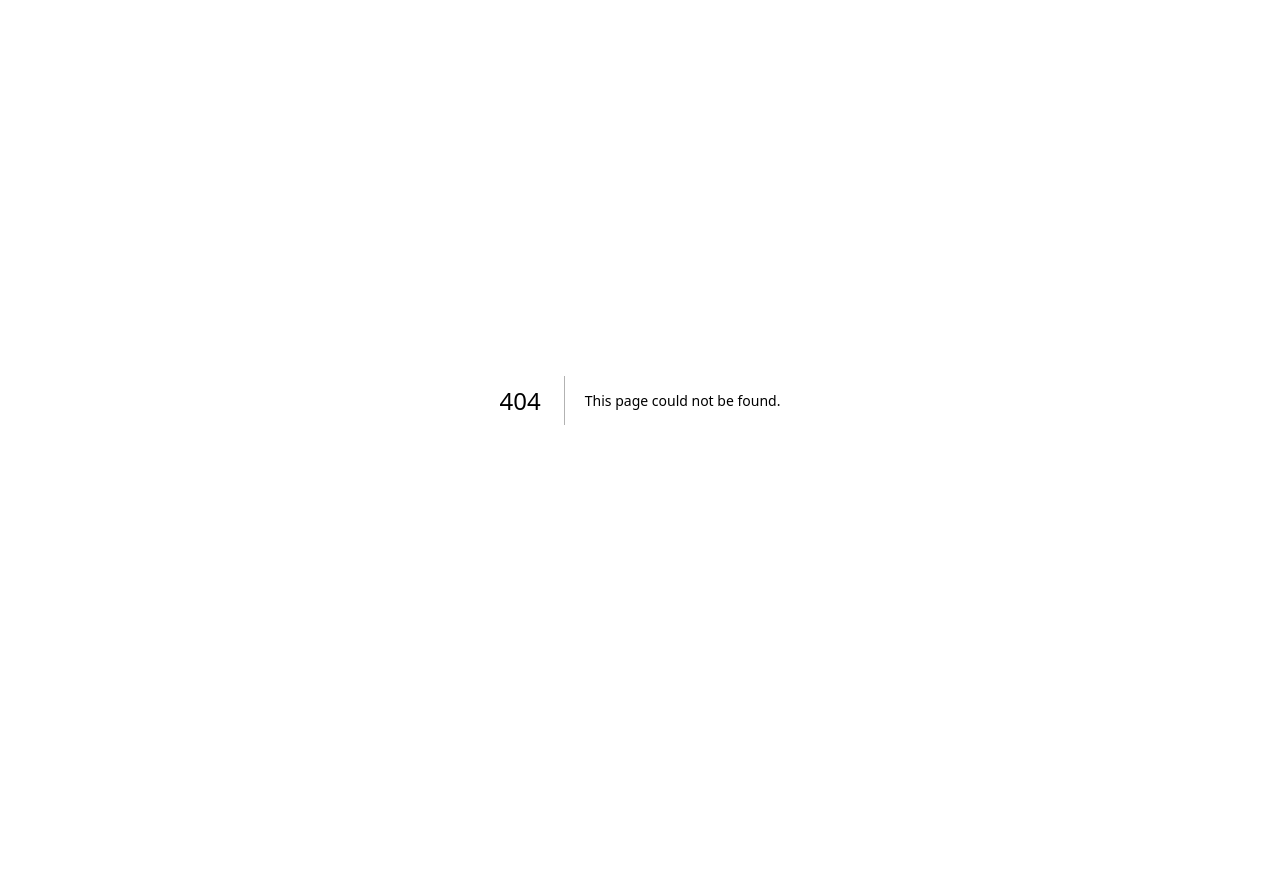
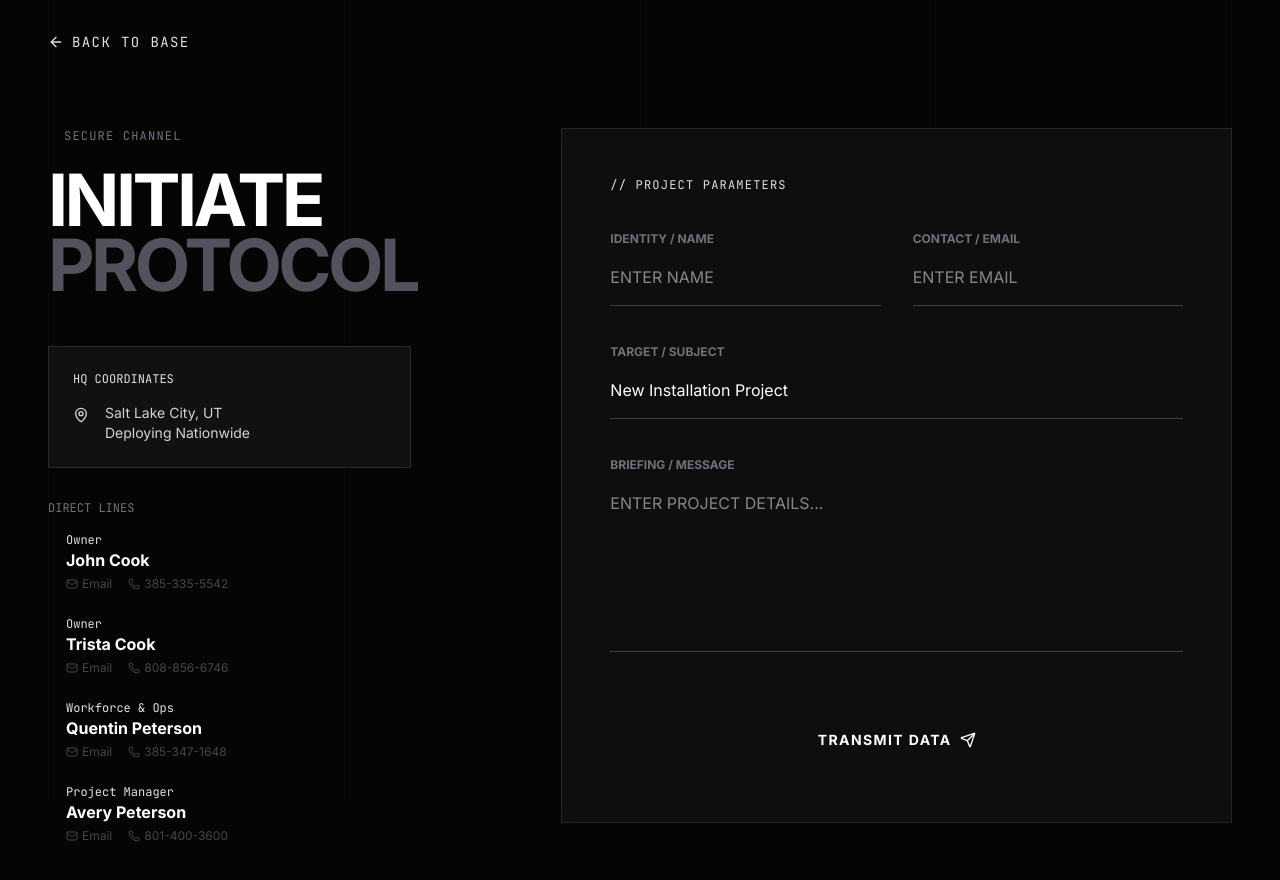
Before and after one commit to BreezBlox/breezblox.com.v2, a Next.js app: page /contact in a window 1280 px wide. Before the commit this address had no page. Shown: the top 880 px of the page. Before the commit the page ends 800 px from the top, so only its background shows below. Built offline with nearby package versions, Linux system fonts and the light colour scheme.

Commit message:
Add Contact page with brutalist form and leadership info

```diff
--- /dev/null
+++ b/src/app/contact/page.tsx
@@ -0,0 +1,152 @@
+/**
+ * ============================================================
+ * LEVEL UP - CONTACT PAGE
+ * ============================================================
+ *
+ * A brutalist, high-contrast contact form with direct leadership info.
+ *
+ * 🎨 FEATURES:
+ * - "Terminal" style aesthetic
+ * - Direct contact info side-panel
+ * - High-visibility form fields
+ *
+ * ============================================================
+ */
+
+'use client';
+
+import { ArrowLeft, Send, MapPin, Phone, Mail } from 'lucide-react';
+import Link from 'next/link';
+
+// === LEADERSHIP CONTACT INFO (From Audit) ===
+const TEAM = [
+    { name: "John Cook", role: "Owner", email: "johncook@levelupinstalling.com", phone: "385-335-5542" },
+    { name: "Trista Cook", role: "Owner", email: "tristacook@levelupinstalling.com", phone: "808-856-6746" },
+    { name: "Quentin Peterson", role: "Workforce & Ops", email: "quentin@levelupinstalling.com", phone: "385-347-1648" },
+    { name: "Avery Peterson", role: "Project Manager", email: "avery@levelupinstalling.com", phone: "801-400-3600" },
+];
+
+export default function ContactPage() {
+    return (
+        <div className="min-h-screen bg-[--color-bg-primary] text-[--color-text-primary] font-sans selection:bg-[--color-accent] selection:text-white">
+
+            {/* Background Grid Lines */}
+            <div className="fixed inset-0 pointer-events-none z-0 flex justify-between px-6 md:px-12 opacity-20">
+                <div className="w-px h-full bg-white/10"></div>
+                <div className="w-px h-full bg-white/10"></div>
+                <div className="w-px h-full bg-white/10 hidden md:block"></div>
+                <div className="w-px h-full bg-white/10 hidden md:block"></div>
+                <div className="w-px h-full bg-white/10"></div>
+            </div>
+
+            {/* Nav / Back Button */}
+            <nav className="fixed w-full z-50 py-8 px-6 md:px-12">
+                <Link href="/" className="inline-flex items-center gap-2 text-sm font-mono uppercase tracking-widest hover:text-[--color-accent] transition-colors">
+                    <ArrowLeft size={16} /> Back to Base
+                </Link>
+            </nav>
+
+            {/* Main Content Grid */}
+            <div className="relative z-10 container mx-auto px-6 md:px-12 pt-32 pb-20 min-h-screen grid md:grid-cols-12 gap-12">
+
+                {/* Left Col: Headline & Info */}
+                <div className="md:col-span-4 flex flex-col justify-between">
+                    <div>
+                        <div className="flex items-center gap-2 mb-6">
+                            <div className="w-2 h-2 bg-[--color-accent]"></div>
+                            <span className="font-mono text-xs text-zinc-500 uppercase tracking-widest">
+                                Secure Channel
+                            </span>
+                        </div>
+
+                        <h1 className="text-5xl md:text-7xl font-bold uppercase tracking-tighter leading-[0.9] mb-12 text-white">
+                            Initiate<br />
+                            <span className="text-zinc-600">Protocol</span>
+                        </h1>
+
+                        <div className="space-y-8">
+                            <div className="p-6 border border-white/10 bg-white/5 backdrop-blur-sm">
+                                <h3 className="font-mono text-xs text-[--color-accent] uppercase mb-4">HQ Coordinates</h3>
+                                <div className="flex items-start gap-4 text-sm text-zinc-300">
+                                    <MapPin className="shrink-0 mt-1" size={16} />
+                                    <span>Salt Lake City, UT<br />Deploying Nationwide</span>
+                                </div>
+                            </div>
+
+                            {/* Leadership List */}
+                            <div className="space-y-4">
+                                <h3 className="font-mono text-xs text-zinc-500 uppercase">Direct Lines</h3>
+                                {TEAM.map((member, i) => (
+                                    <div key={i} className="group border-l-2 border-transparent hover:border-[--color-accent] pl-4 transition-all pb-2">
+                                        <div className="text-xs font-mono text-[--color-accent] mb-1">{member.role}</div>
+                                        <div className="font-bold text-white leading-none mb-1">{member.name}</div>
+                                        <div className="text-xs text-zinc-500 flex gap-4 mt-2 opacity-60 group-hover:opacity-100 transition-opacity">
+                                            <a href={`mailto:${member.email}`} className="hover:text-white flex items-center gap-1"><Mail size={12} /> Email</a>
+                                            <a href={`tel:${member.phone}`} className="hover:text-white flex items-center gap-1"><Phone size={12} /> {member.phone}</a>
+                                        </div>
+                                    </div>
+                                ))}
+                            </div>
+                        </div>
+                    </div>
+                </div>
+
+                {/* Right Col: The Form */}
+                <div className="md:col-span-7 md:col-start-6">
+                    <form className="bg-zinc-900/50 border border-white/10 p-8 md:p-12 backdrop-blur-md">
+                        <h3 className="font-mono text-xs text-[--color-accent] uppercase mb-8 tracking-widest">
+              // Project Parameters
+                        </h3>
+
+                        <div className="grid md:grid-cols-2 gap-8 mb-8">
+                            <div className="space-y-2">
+                                <label className="text-xs font-bold uppercase text-zinc-500">Identity / Name</label>
+                                <input
+                                    type="text"
+                                    className="w-full bg-transparent border-b border-white/20 py-4 text-white focus:outline-none focus:border-[--color-accent] transition-colors"
+                                    placeholder="ENTER NAME"
+                                />
+                            </div>
+                            <div className="space-y-2">
+                                <label className="text-xs font-bold uppercase text-zinc-500">Contact / Email</label>
+                                <input
+                                    type="email"
+                                    className="w-full bg-transparent border-b border-white/20 py-4 text-white focus:outline-none focus:border-[--color-accent] transition-colors"
+                                    placeholder="ENTER EMAIL"
+                                />
+                            </div>
+                        </div>
+
+                        <div className="mb-8 space-y-2">
+                            <label className="text-xs font-bold uppercase text-zinc-500">Target / Subject</label>
+                            <select className="w-full bg-transparent border-b border-white/20 py-4 text-white focus:outline-none focus:border-[--color-accent] transition-colors appearance-none rounded-none cursor-pointer">
+                                <option className="bg-zinc-900">New Installation Project</option>
+                                <option className="bg-zinc-900">Retrofit / Upgrade</option>
+                                <option className="bg-zinc-900">Partnership Inquiry</option>
+                                <option className="bg-zinc-900">Other</option>
+                            </select>
+                        </div>
+
+                        <div className="mb-12 space-y-2">
+                            <label className="text-xs font-bold uppercase text-zinc-500">Briefing / Message</label>
+                            <textarea
+                                rows={6}
+                                className="w-full bg-transparent border-b border-white/20 py-4 text-white focus:outline-none focus:border-[--color-accent] transition-colors resize-none"
+                                placeholder="ENTER PROJECT DETAILS..."
+                            ></textarea>
+                        </div>
+
+                        <button
+                            type="submit"
+                            className="w-full bg-[--color-accent] hover:bg-white hover:text-black transition-colors text-white text-sm font-bold uppercase py-6 tracking-widest flex items-center justify-center gap-2 group"
+                        >
+                            Transmit Data <Send size={16} className="group-hover:translate-x-1 transition-transform" />
+                        </button>
+
+                    </form>
+                </div>
+
+            </div>
+        </div>
+    );
+}
--- a/src/app/page.tsx
+++ b/src/app/page.tsx
@@ -323,7 +323,7 @@ export default function LevelUpPage() {
             {/* Call-to-Action Button */}
             <div className="md:col-span-3 flex justify-end items-start">
               <a
-                href="#contact"
+                href="/contact"
                 className="bg-[--color-accent] hover:bg-white hover:text-black transition-colors text-white text-sm font-bold uppercase px-8 py-4 tracking-wider flex items-center gap-2"
               >
                 Start Project <ArrowUpRight size={18} />
```
